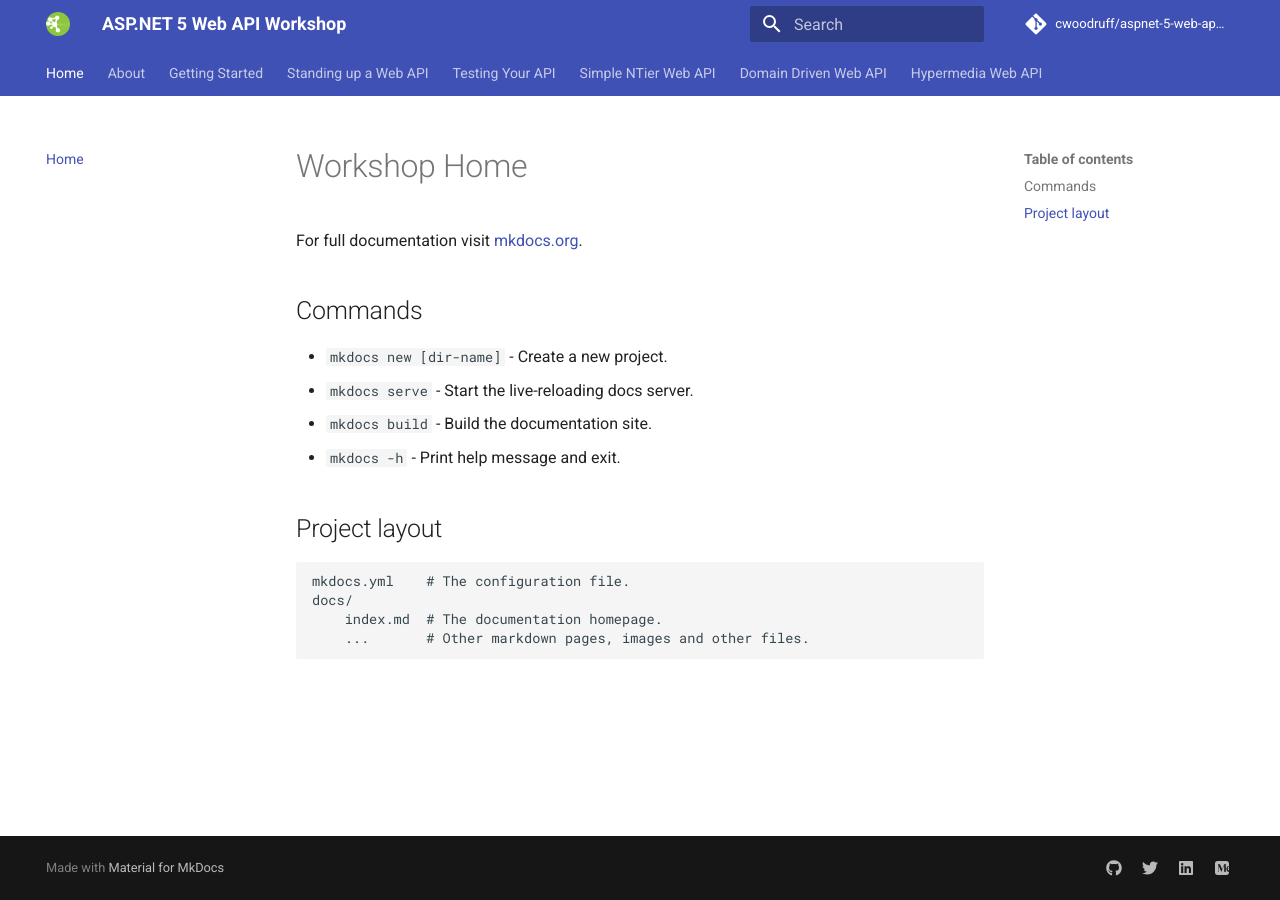
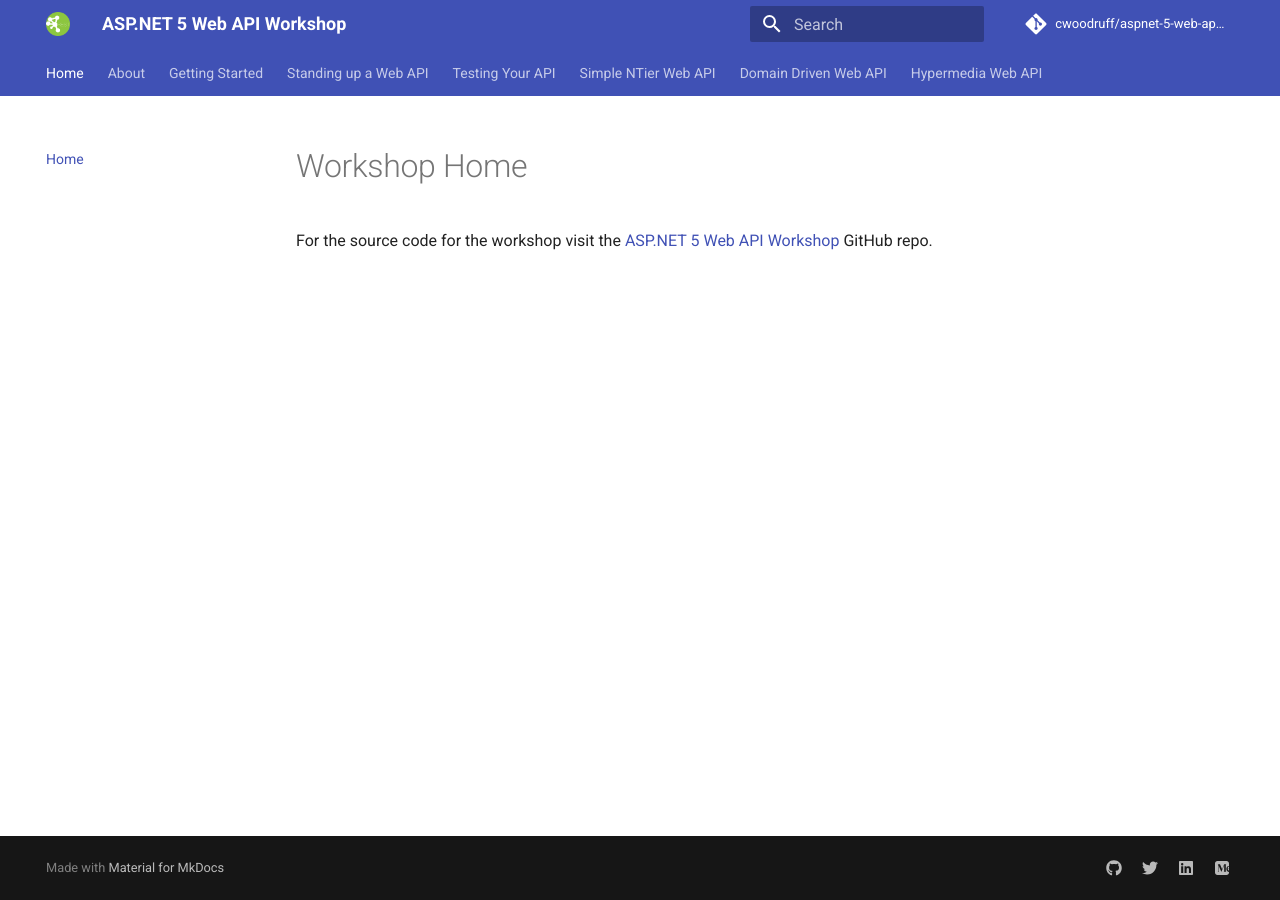
Before and after one commit to cwoodruff/aspnet-5-web-api-workshop, an MkDocs documentation site: the page built from docs/index.md, in a window 1280 px wide. Built offline with MkDocs 1.6.1 and Material for MkDocs 9.7.7, drawn with Linux system fonts in a browser that asks for light colours; comment, search, counter and statistics services are not loaded.

Commit message:
updating Getting Started content

```diff
--- a/docs/index.md
+++ b/docs/index.md
@@ -1,17 +1,3 @@
 # Workshop Home
 
-For full documentation visit [mkdocs.org](https://www.mkdocs.org).
-
-## Commands
-
-* `mkdocs new [dir-name]` - Create a new project.
-* `mkdocs serve` - Start the live-reloading docs server.
-* `mkdocs build` - Build the documentation site.
-* `mkdocs -h` - Print help message and exit.
-
-## Project layout
-
-    mkdocs.yml    # The configuration file.
-    docs/
-        index.md  # The documentation homepage.
-        ...       # Other markdown pages, images and other files.
+For the source code for the workshop visit the [ASP.NET 5 Web API Workshop](https://github.com/cwoodruff/aspnet-5-web-api-workshop) GitHub repo.
--- a/mkdocs.yml
+++ b/mkdocs.yml
@@ -19,7 +19,7 @@ nav:
         - Installing ASP.NET 5: installing-aspnet-5.md
         - Installing SQL Server: installing-mssql.md
         - Setting up Azure SQL: setting-up-azure-sql.md
-        - Instlling Postman: installing-postman.md
+        - Installing Postman: installing-postman.md
     - Standing up a Web API:
         - What is a Web API?: Standing Up an ASP.NET Core Web API/what-is-a-web-api.md
         - What is REST?: Standing Up an ASP.NET Core Web API/what-is-rest.md
```
Also changed, not shown: docs/installing-aspnet-5.md (+32 -0 lines), docs/required-tech.md (+13 -0 lines).
